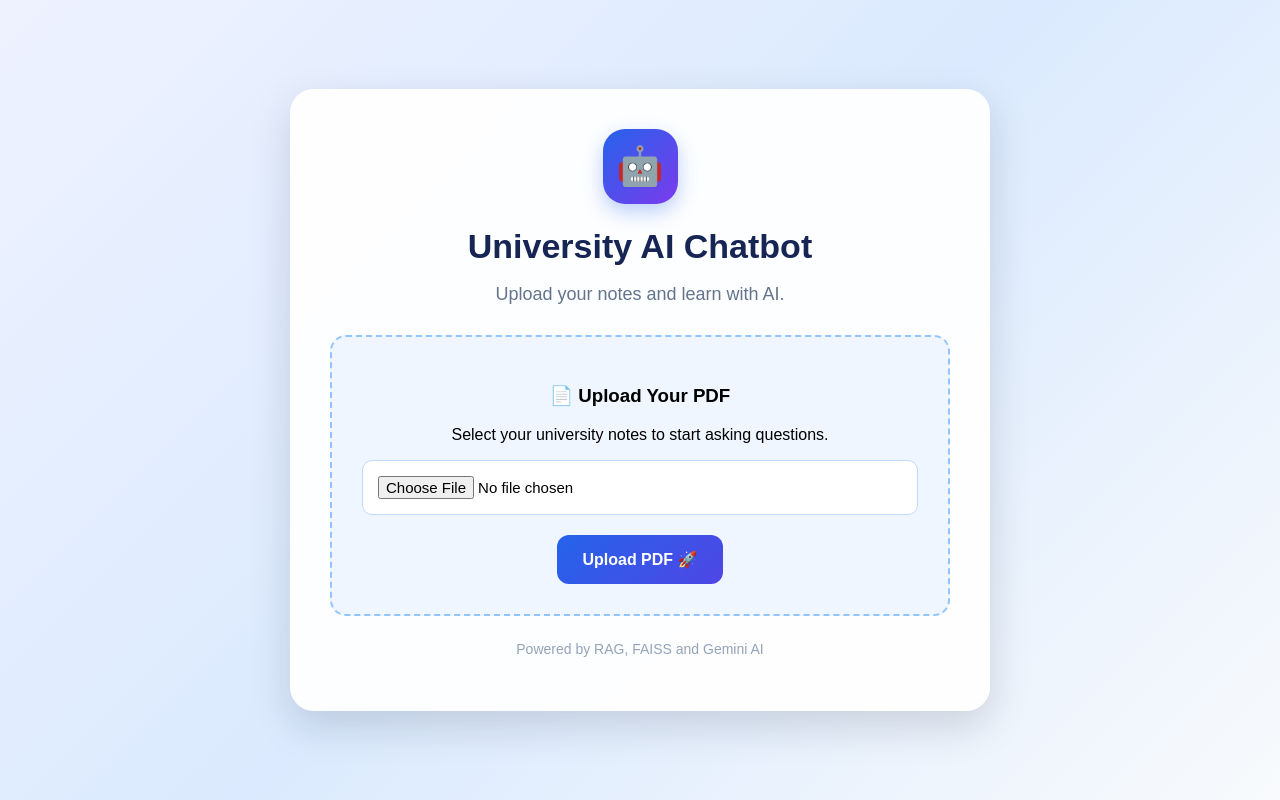
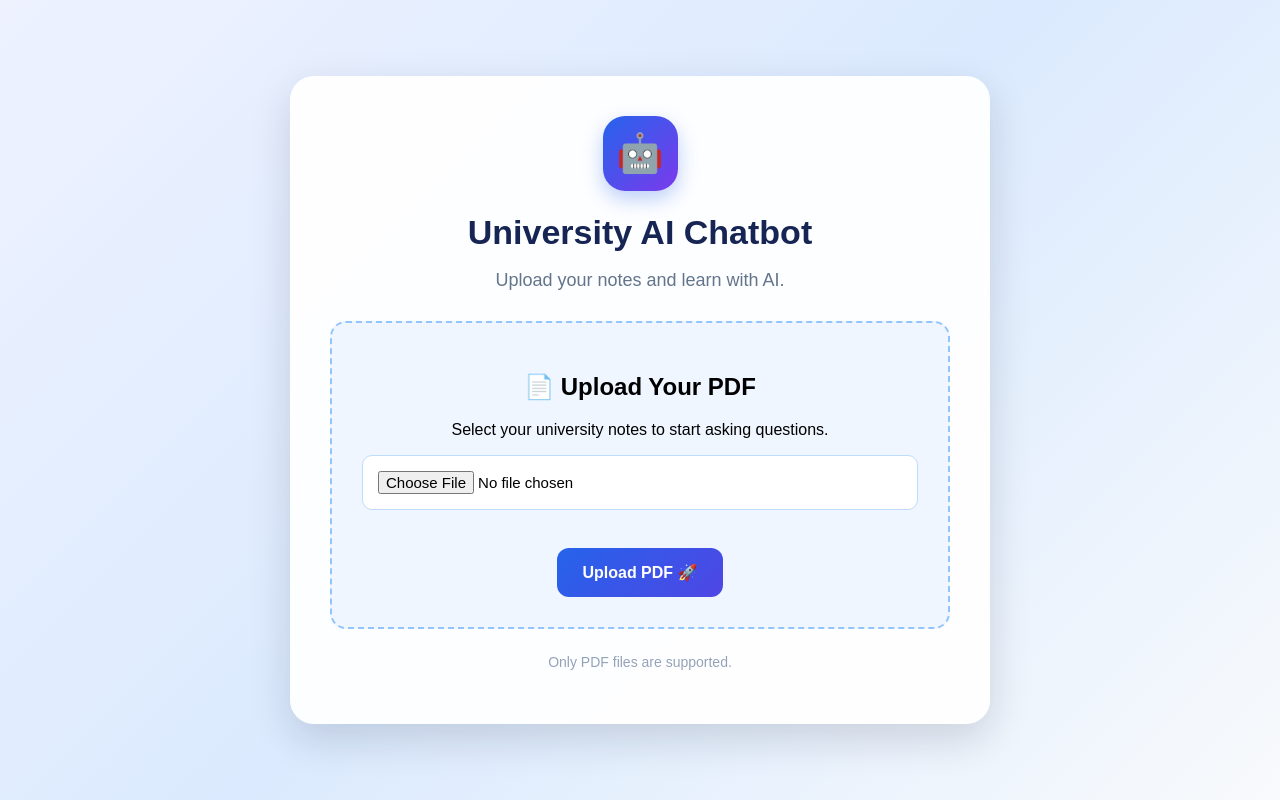
Before and after one commit to khushi-panchani/university-ai-chatbot, a Flask app: page / in a window 1280 px wide. Run offline with Flask 3, Linux system fonts and the light colour scheme.

Commit message:
change in  this website for long and proper answer and make proper css while thinking

```diff
--- a/app.py
+++ b/app.py
@@ -16,6 +16,7 @@ from src.rag_engine import load_pdf, get_answer
 
 app = Flask(__name__)
 
+# Folder where uploaded PDFs are saved
 UPLOAD_FOLDER = "uploads"
 
 app.config["UPLOAD_FOLDER"] = UPLOAD_FOLDER
@@ -23,9 +24,85 @@ app.config["UPLOAD_FOLDER"] = UPLOAD_FOLDER
 os.makedirs(UPLOAD_FOLDER, exist_ok=True)
 
 
+# --------------------------------------------------
+# FIRST PAGE: UPLOAD PDF
+# --------------------------------------------------
+
 @app.route("/")
 def upload_page():
+
     return render_template("upload.html")
+
+
+# --------------------------------------------------
+# UPLOAD PDF
+# --------------------------------------------------
+
+@app.route("/upload", methods=["POST"])
+def upload_pdf():
+
+    try:
+
+        # Check whether the user selected a file
+        if "pdf" not in request.files:
+
+            return "No PDF file selected."
+
+        file = request.files["pdf"]
+
+        # Check empty filename
+        if file.filename == "":
+
+            return "Please select a PDF file."
+
+        # Allow only PDF files
+        if not file.filename.lower().endswith(".pdf"):
+
+            return "Only PDF files are allowed."
+
+        # Make filename safe
+        filename = secure_filename(file.filename)
+
+        # Create file path
+        file_path = os.path.join(
+            app.config["UPLOAD_FOLDER"],
+            filename
+        )
+
+        # Save uploaded PDF
+        file.save(file_path)
+
+        print("PDF uploaded successfully!")
+        print("File path:", file_path)
+
+        # Load uploaded PDF into RAG system
+        load_pdf(file_path)
+
+        print("PDF loaded into RAG system successfully!")
+
+        # Open second page
+        return redirect(url_for("chat_page"))
+
+    except Exception as error:
+
+        print("ERROR IN /upload ROUTE:", error)
+
+        return "Error while uploading PDF: " + str(error)
+
+
+# --------------------------------------------------
+# SECOND PAGE: CHAT
+# --------------------------------------------------
+
+@app.route("/chat")
+def chat_page():
+
+    return render_template("chat.html")
+
+
+# --------------------------------------------------
+# ASK QUESTION
+# --------------------------------------------------
 
 @app.route("/ask", methods=["POST"])
 def ask_question():
@@ -34,7 +111,13 @@ def ask_question():
 
         data = request.get_json()
 
-        question = data.get("question", "")
+        question = data.get("question", "").strip()
+
+        if not question:
+
+            return jsonify({
+                "answer": "Please enter a question."
+            }), 400
 
         print("Question received:", question)
 
@@ -53,15 +136,24 @@ def ask_question():
         error_message = str(error)
 
         if "RESOURCE_EXHAUSTED" in error_message:
+
             return jsonify({
-                "error": "Gemini API quota exceeded. Please wait and try again later."
+                "answer":
+                "Gemini API quota exceeded. Please try again later."
             }), 429
 
         return jsonify({
-            "error": "Something went wrong in the chatbot backend."
+            "answer":
+            "Something went wrong. Please check the Flask terminal."
         }), 500
 
+
+# --------------------------------------------------
+# RUN APPLICATION
+# --------------------------------------------------
+
 if __name__ == "__main__":
+
     app.run(
         debug=False,
         host="127.0.0.1",
--- a/src/rag_engine.py
+++ b/src/rag_engine.py
@@ -12,6 +12,7 @@ from src.vector_store import (
 )
 
 
+# Load API key
 load_dotenv()
 
 api_key = os.getenv("GEMINI_API_KEY")
@@ -22,7 +23,7 @@ if not api_key:
 client = genai.Client(api_key=api_key)
 
 
-# These variables will store the current PDF data
+# These variables store the current PDF data
 chunks = []
 index = None
 
@@ -63,7 +64,8 @@ def load_pdf(pdf_path):
 
 def get_answer(question):
     """
-    Answers a question using the uploaded PDF.
+    Takes a question and returns a detailed answer
+    from the uploaded university PDF.
     """
 
     global chunks, index
@@ -76,45 +78,71 @@ def get_answer(question):
     if index is None or not chunks:
         return "Please upload a PDF first."
 
-    # Convert question into embedding
+    # Convert the question into an embedding
     query_embedding = model.encode([question])
 
-    # Search three relevant chunks
+    # Search the three most relevant chunks
     distances, indices = search_vector_index(
         index,
         query_embedding,
         k=3
     )
 
-    # Collect relevant chunks
+    # Collect the retrieved chunks
     retrieved_chunks = [
         chunks[i] for i in indices[0]
     ]
 
+    # Combine the chunks into one context
     context = "\n\n".join(retrieved_chunks)
 
+    # Detailed answer prompt
     prompt = f"""
-You are a university notes chatbot.
+You are a helpful university notes chatbot.
 
-Answer the user's question using only the provided context.
+Answer the user's question using only the provided context
+from the uploaded PDF.
 
-If the answer is not available in the context, say:
-"I could not find this information in the uploaded PDF."
+Follow this answer format:
 
-Give one clear and proper answer.
-Explain in simple language.
-Do not mention chunks, embeddings, FAISS, or retrieval.
+### Definition:
+Start with a simple and clear definition of the topic.
 
-Context:
+### Explanation:
+Explain the topic in 2 or 3 easy-to-understand lines.
+
+### Example from the PDF:
+Give an example related to the topic using the provided notes.
+If the PDF contains a suitable example, use that example.
+Do not create an example that is not supported by the context.
+
+### Important Points:
+Give 2 or 3 important points about the topic.
+
+Rules:
+- Use simple university-level language.
+- Give a slightly detailed answer.
+- Use headings and bullet points where helpful.
+- Answer only from the provided context.
+- Do not mention chunks, embeddings, FAISS, retrieval, or the AI system.
+- Do not give information that is not present in the uploaded PDF.
+- If the answer is not available in the context, say:
+  "I could not find this information in the uploaded PDF."
+
+Context from the uploaded PDF:
 {context}
 
-Question:
+User Question:
 {question}
 """
+
+    print("Sending question to Gemini...")
 
     response = client.models.generate_content(
         model="gemini-3.6-flash",
         contents=prompt
     )
 
+    print("Answer generated successfully!")
+
     return response.text
--- a/templates/upload.html
+++ b/templates/upload.html
@@ -2,13 +2,17 @@
 <html lang="en">
 
 <head>
+
     <meta charset="UTF-8">
     <meta name="viewport" content="width=device-width, initial-scale=1.0">
 
     <title>Upload PDF | University AI Chatbot</title>
 
-    <link rel="stylesheet"
-          href="{{ url_for('static', filename='style.css') }}">
+    <link
+        rel="stylesheet"
+        href="{{ url_for('static', filename='style.css') }}"
+    >
+
 </head>
 
 <body>
@@ -25,13 +29,16 @@
             Upload your notes and learn with AI.
         </p>
 
-        <form action="/upload"
-              method="POST"
-              enctype="multipart/form-data">
+        <form
+            action="{{ url_for('upload_pdf') }}"
+            method="POST"
+            enctype="multipart/form-data"
+            class="upload-form"
+        >
 
             <div class="upload-box">
 
-                <h3>📄 Upload Your PDF</h3>
+                <h2>📄 Upload Your PDF</h2>
 
                 <p>
                     Select your university notes to start asking questions.
@@ -39,10 +46,12 @@
 
                 <input
                     type="file"
-                    name="pdf_file"
+                    name="pdf"
                     accept=".pdf"
                     required
                 >
+
+                <br><br>
 
                 <button type="submit">
                     Upload PDF 🚀
@@ -53,7 +62,7 @@
         </form>
 
         <p class="footer">
-            Powered by RAG, FAISS and Gemini AI
+            Only PDF files are supported.
         </p>
 
     </div>
```
Also changed, not shown: static/script.js (+28 -18 lines), static/style.css (+57 -0 lines), templates/chat.html (+20 -4 lines), 1 other file.
